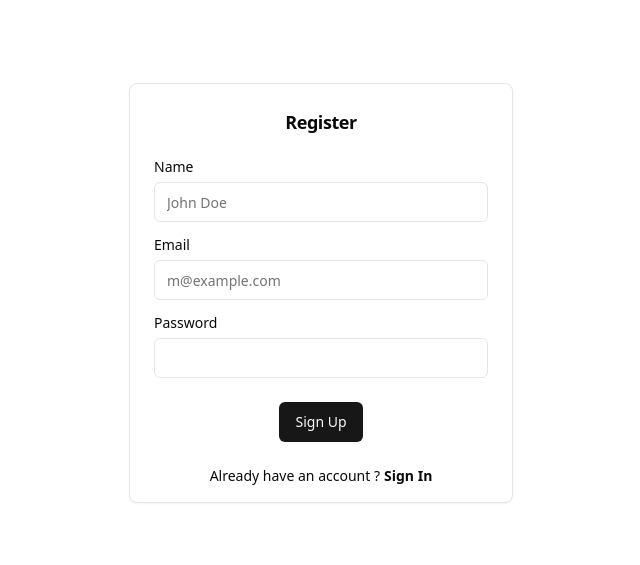
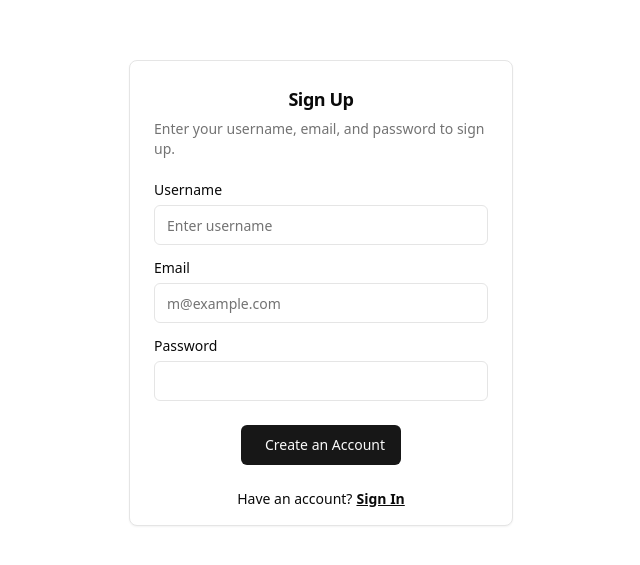
Before and after one commit to MajidJOkhoi/e-book-dashbaord, a React (Vite) app: page /auth/register in a window 1280 px wide. Shown: the part 107-672 px from the top of the page, without its empty margins (319-959 px from the left). Built offline with nearby package versions, Linux system fonts and the light colour scheme.

Commit message:
create token using zustand using statement

```diff
--- a/package.json
+++ b/package.json
@@ -23,8 +23,10 @@
     "react": "^18.3.1",
     "react-dom": "^18.3.1",
     "react-router-dom": "^6.25.1",
+    "react-toastify": "^10.0.5",
     "tailwind-merge": "^2.4.0",
-    "tailwindcss-animate": "^1.0.7"
+    "tailwindcss-animate": "^1.0.7",
+    "zustand": "^4.5.4"
   },
   "devDependencies": {
     "@types/axios": "^0.14.0",
--- a/src/http/api.ts
+++ b/src/http/api.ts
@@ -10,3 +10,9 @@ const api = axios.create({
 
 export const login = async (data: { email: string; password: string }) =>
   await api.post("/api/users/login", data);
+
+export const register = async (data: {
+  name: string;
+  email: string;
+  password: string;
+}) => await api.post("/api/users/register", data);
--- a/src/layout/DashboardLayout.tsx
+++ b/src/layout/DashboardLayout.tsx
@@ -8,15 +8,10 @@ import {
   Package2,
   Search,
 } from "lucide-react";
+import { useNavigate } from "react-router-dom";
 
 import { Button } from "@/components/ui/button";
-import {
-  Card,
-  CardContent,
-  CardDescription,
-  CardHeader,
-  CardTitle,
-} from "@/components/ui/card";
+
 import {
   DropdownMenu,
   DropdownMenuContent,
@@ -31,6 +26,12 @@ import { Sheet, SheetContent, SheetTrigger } from "@/components/ui/sheet";
 
 
 const DashboardLayout = () => {
+  const naviagte = useNavigate();
+  const handleLogout = () => {
+    naviagte("/auth/login");
+  }
+
+
   return (
     <div className="-grid -min-h-screen -w-full md:-grid-cols-[220px_1fr] lg:-grid-cols-[280px_1fr]">
       <div className="-hidden -border-r -bg-muted/40 md:-block">
@@ -68,22 +69,7 @@ const DashboardLayout = () => {
               </Link>
             </nav>
           </div>
-          <div className="-mt-auto -p-4">
-            <Card>
-              <CardHeader className="-p-2 -pt-0 md:-p-4">
-                <CardTitle>Upgrade to Pro</CardTitle>
-                <CardDescription>
-                  Unlock all features and get unlimited access to our support
-                  team.
-                </CardDescription>
-              </CardHeader>
-              <CardContent className="-p-2 -pt-0 md:-p-4 md:-pt-0">
-                <Button size="sm" className="-w-full">
-                  Upgrade
-                </Button>
-              </CardContent>
-            </Card>
-          </div>
+
         </div>
       </div>
       <div className="-flex -flex-col">
@@ -123,22 +109,7 @@ const DashboardLayout = () => {
                   Books
                 </Link>
               </nav>
-              <div className="-mt-auto">
-                <Card>
-                  <CardHeader>
-                    <CardTitle>Upgrade to Pro</CardTitle>
-                    <CardDescription>
-                      Unlock all features and get unlimited access to our
-                      support team.
-                    </CardDescription>
-                  </CardHeader>
-                  <CardContent>
-                    <Button size="sm" className="-w-full">
-                      Upgrade
-                    </Button>
-                  </CardContent>
-                </Card>
-              </div>
+
             </SheetContent>
           </Sheet>
           <div className="-w-full -flex-1">
@@ -147,7 +118,7 @@ const DashboardLayout = () => {
                 <Search className="-absolute -left-2.5 -top-2.5 -h-4 -w-4 -text-muted-foreground" />
                 <Input
                   type="search"
-                  placeholder="Search products..."
+                  placeholder="Search books .... "
                   className="-w-full -appearance-none -bg-background -pl-8 -shadow-none md:-w-2/3 lg:-w-1/3"
                 />
               </div>
@@ -166,7 +137,7 @@ const DashboardLayout = () => {
               <DropdownMenuItem>Settings</DropdownMenuItem>
               <DropdownMenuItem>Support</DropdownMenuItem>
               <DropdownMenuSeparator />
-              <DropdownMenuItem>Logout</DropdownMenuItem>
+              <DropdownMenuItem onClick={handleLogout}>Logout</DropdownMenuItem>
             </DropdownMenuContent>
           </DropdownMenu>
         </header>
--- a/src/main.tsx
+++ b/src/main.tsx
@@ -4,6 +4,7 @@ import "./index.css";
 import { RouterProvider } from "react-router-dom";
 import router from "./router.tsx";
 import { QueryClientProvider, QueryClient } from "@tanstack/react-query";
+import { ToastContainer } from "react-toastify";
 
 // Create a client
 const queryClient = new QueryClient();
@@ -12,6 +13,7 @@ ReactDOM.createRoot(document.getElementById("root")!).render(
   <React.StrictMode>
     <QueryClientProvider client={queryClient}>
       <RouterProvider router={router}></RouterProvider>
+      <ToastContainer />
     </QueryClientProvider>
   </React.StrictMode>
 );
--- a/src/pages/Login.tsx
+++ b/src/pages/Login.tsx
@@ -14,23 +14,26 @@ import { useRef } from "react";
 import { useMutation } from "@tanstack/react-query";
 import { login } from "@/http/api";
 import { LoaderCircle } from "lucide-react";
+import { toast } from "react-toastify";
+import "react-toastify/dist/ReactToastify.css";
+import useTokenStore from "@/store";
 
 const LoginPage = () => {
   const emailRef = useRef<HTMLInputElement>(null);
   const passwordRef = useRef<HTMLInputElement>(null);
   const navigate = useNavigate();
 
+  const setToken = useTokenStore((state) => state.setToken);
+
   const mutation = useMutation({
     mutationFn: login,
-    onSuccess: (data) => {
-      alert("Login successful!");
+    onSuccess: (response) => {
+      toast.success("Login successful!");
       navigate("/dashboard/home");
-      console.log("data", data);
-      // Redirect to a different page or update the UI as needed
+      setToken(response.data.accessToken);
     },
     onError: (error) => {
-      alert("Login failed. Please check your credentials.");
-      console.log(error);
+      toast.error(error.message);
     },
   });
 
@@ -40,7 +43,7 @@ const LoginPage = () => {
 
     // Validate email and password
     if (!email || !password) {
-      alert("Please enter a valid email and password.");
+      toast.warning(" email and password required");
       return;
     }
 
--- a/src/pages/RegisterPage.tsx
+++ b/src/pages/RegisterPage.tsx
@@ -1,48 +1,112 @@
-import { Card } from "@/components/ui/card";
-import { CardHeader } from "@/components/ui/card";
-import { CardTitle } from "@/components/ui/card";
-import { CardContent } from "@/components/ui/card";
+import {
+  Card,
+  CardHeader,
+  CardTitle,
+  CardContent,
+  CardFooter,
+  CardDescription,
+} from "@/components/ui/card";
 import { Input } from "@/components/ui/input";
 import { Label } from "@/components/ui/label";
-import { CardFooter } from "@/components/ui/card";
 import { Button } from "@/components/ui/button";
-import { Link } from "react-router-dom";
+import { Link, useNavigate } from "react-router-dom";
+import { useRef } from "react";
+import { useMutation } from "@tanstack/react-query";
+import { LoaderCircle } from "lucide-react";
+import { register } from "@/http/api";
+import { toast } from "react-toastify";
+import "react-toastify/dist/ReactToastify.css";
 
 const RegisterPage = () => {
+  const emailRef = useRef<HTMLInputElement>(null);
+  const passwordRef = useRef<HTMLInputElement>(null);
+  const nameRef = useRef<HTMLInputElement>(null);
+
+  const navigate = useNavigate();
+
+  const mutation = useMutation({
+    mutationFn: register,
+    onSuccess: (data) => {
+      toast.success("Account created successfully!");
+      navigate("/auth/login");
+      console.log("data", data);
+    },
+    onError: () => {
+      toast.error("Enter a valid email and password");
+    },
+  });
+
+  const handleRegisterSubmit = () => {
+    const name = nameRef.current?.value;
+    const email = emailRef.current?.value;
+    const password = passwordRef.current?.value;
+
+    if (!name || !email || !password) {
+      toast.error(" username, email, and password required");
+      return;
+    }
+
+    mutation.mutate({ name, email, password });
+  };
+
   return (
     <section className="-flex -justify-center -items-center -h-screen">
       <Card className="-w-full -max-w-sm">
         <CardHeader>
-          <CardTitle className="-text-lg -text-center">Register</CardTitle>
-
+          <CardTitle className="-text-lg -font-bold -text-center">
+            Sign Up
+          </CardTitle>
+          <CardDescription>
+            Enter your username, email, and password to sign up. <br />
+            {mutation.isError && (
+              <span className="-text-sm -font-bold -text-red-500">
+                {mutation.error.message}
+              </span>
+            )}
+          </CardDescription>
         </CardHeader>
         <CardContent className="-grid -gap-4">
           <div className="-grid -gap-2">
-            <Label htmlFor="name">Name</Label>
-            <Input id="name" type="text" placeholder="John Doe" required />
+            <Label htmlFor="name">Username</Label>
+            <Input
+              ref={nameRef}
+              id="name"
+              type="text"
+              placeholder="Enter username"
+              required
+            />
           </div>
           <div className="-grid -gap-2">
             <Label htmlFor="email">Email</Label>
-            <Input id="email" type="email" placeholder="m@example.com" required />
+            <Input
+              ref={emailRef}
+              id="email"
+              type="email"
+              placeholder="m@example.com"
+              required
+            />
           </div>
           <div className="-grid -gap-2">
             <Label htmlFor="password">Password</Label>
-            <Input id="password" type="password" required />
+            <Input ref={passwordRef} id="password" type="password" required />
           </div>
-
         </CardContent>
-        <CardFooter className="-flex -justify-center">
-          <Button className="-w-sm">Sign Up</Button>
+        <CardFooter className="-flex -justify-center -gap-2">
+          <Button
+            className="-w-sm"
+            onClick={handleRegisterSubmit}
+            disabled={mutation.isPending}
+          >
+            {mutation.isPending && <LoaderCircle className="-animate-spin" />}
+            <span className="-ml-2">Create an Account</span>
+          </Button>
         </CardFooter>
-
         <div className="-mb-4 -text-center -text-sm">
-
-          Already have an account ?
-          <Link to={"/auth/login"} className="underline -font-bold -ml-1">
+          Have an account?
+          <Link to="/auth/login" className="-underline -font-bold -ml-1">
             Sign In
           </Link>
         </div>
-
       </Card>
     </section>
   );
--- /dev/null
+++ b/src/store.ts
@@ -0,0 +1,27 @@
+import { create } from "zustand";
+import { devtools, persist } from "zustand/middleware";
+
+// Define the shape of the token store state and actions
+export interface TokenStore {
+  token: string;
+  setToken: (data: string) => void;
+}
+
+// Create the token store using Zustand, with devtools and persist middleware
+const useTokenStore = create<TokenStore>()(
+  devtools(
+    persist(
+      (set) => ({
+        // Initial state
+        token: "",
+        // Action to update the state
+        setToken: (data: string) => set({ token: data }),
+      }),
+      {
+        name: "token-store", // Key for persisting the state in local storage
+      }
+    )
+  )
+);
+
+export default useTokenStore;
```
Also changed, not shown: 1 other file (tests, documents, lock files or other folders).
